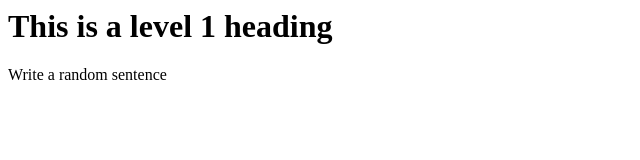
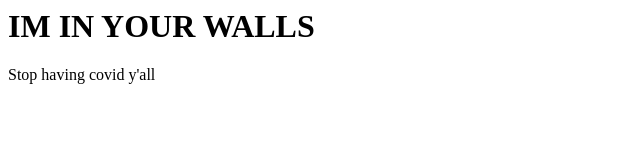
Before and after one commit to Diver2907/CooperMRoss_Website, a plain HTML site: page index.html in a window 1280 px wide. Shown: the whole page, without its empty margins (0-640 px from the left). Drawn offline with Linux system fonts and the light colour scheme.

Commit message:
Update index.html

```diff
--- a/index.html
+++ b/index.html
@@ -1,11 +1,11 @@
 <html>
 
   <head>
-    <title> I really hope this works</title>
+    <title>Cooper Site</title>
   </head>
 
-  <h1>This is a level 1 heading</h1>
+  <h1>IM IN YOUR WALLS</h1>
 
-  Write a random sentence
+  Stop having covid y'all
 
 </html>
```
